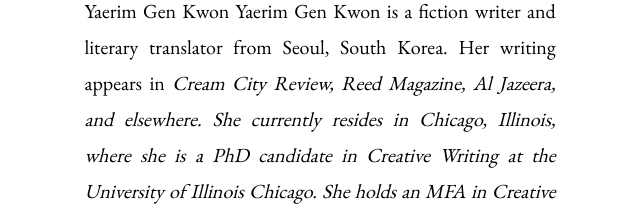
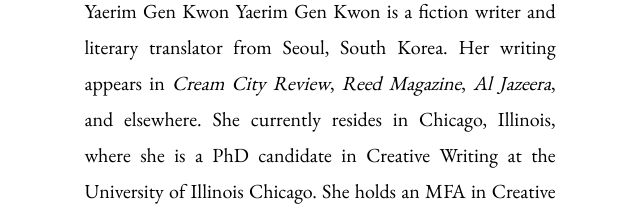
Before and after one commit to yaerimgenkwon/yaerimgenkwon.github.io, a plain HTML site: page index.html in a window 1280 px wide. Shown: the part 571-788 px from the top of the page, 320-960 px from the left. Drawn offline with nearby package versions, Linux system fonts and the light colour scheme.

Commit message:
Update index.html

```diff
--- a/index.html
+++ b/index.html
@@ -39,7 +39,7 @@
       </div>
       <div class="details">
         <p class="details-paragraph">
-          Yaerim Gen Kwon Yaerim Gen Kwon is a fiction writer and literary translator from Seoul, South Korea. Her writing appears in <i>Cream City Review<i>, <i>Reed Magazine<i>, <i>Al Jazeera<i>, and elsewhere. She currently resides in Chicago, Illinois, where she is a PhD candidate in Creative Writing at the University of Illinois Chicago. She holds an MFA in Creative Writing from Indiana University Bloomington, where she served as the Editor-in-Chief for <i>Indiana Review<i>.
+          Yaerim Gen Kwon Yaerim Gen Kwon is a fiction writer and literary translator from Seoul, South Korea. Her writing appears in <i>Cream City Review</i>, <i>Reed Magazine</i>, <i>Al Jazeera</i>, and elsewhere. She currently resides in Chicago, Illinois, where she is a PhD candidate in Creative Writing at the University of Illinois Chicago. She holds an MFA in Creative Writing from Indiana University Bloomington, where she served as the Editor-in-Chief for <i>Indiana Review</i>.
         </p>
 
         <p class="details-paragraph">
```
